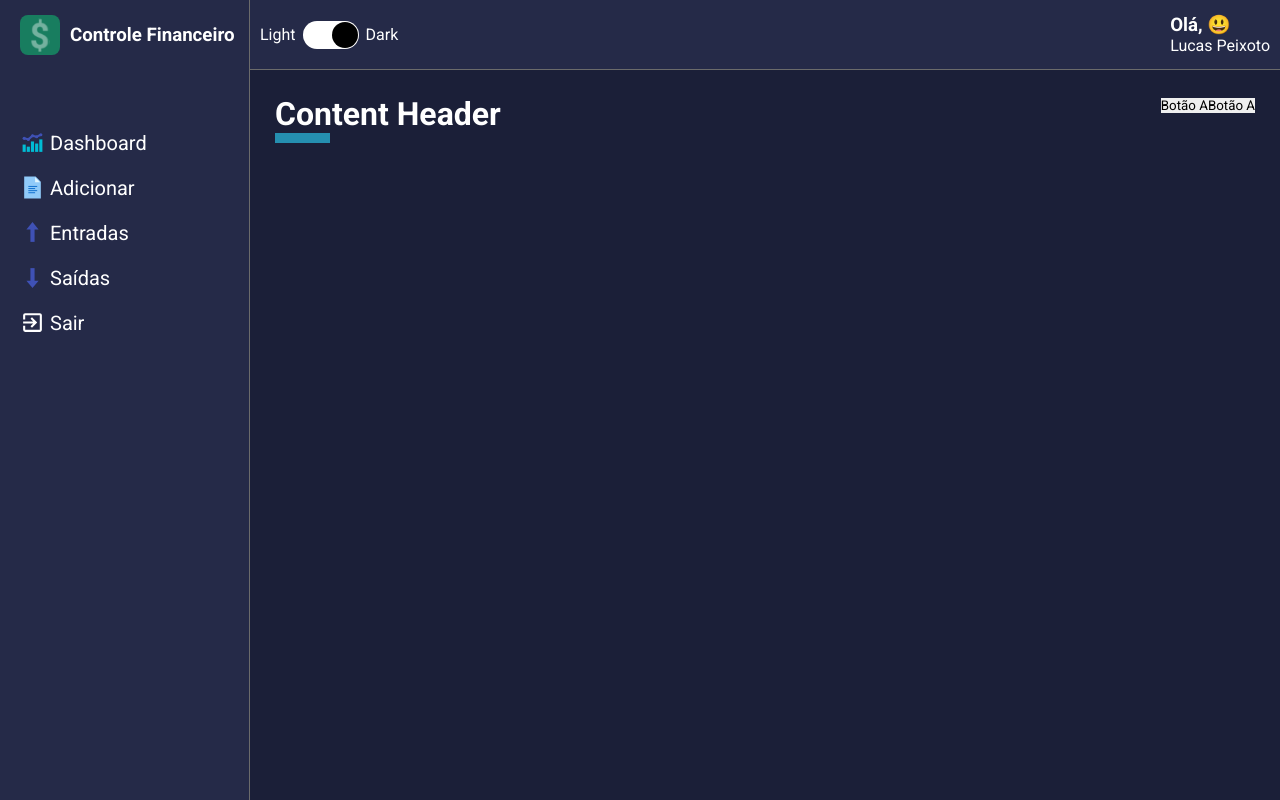
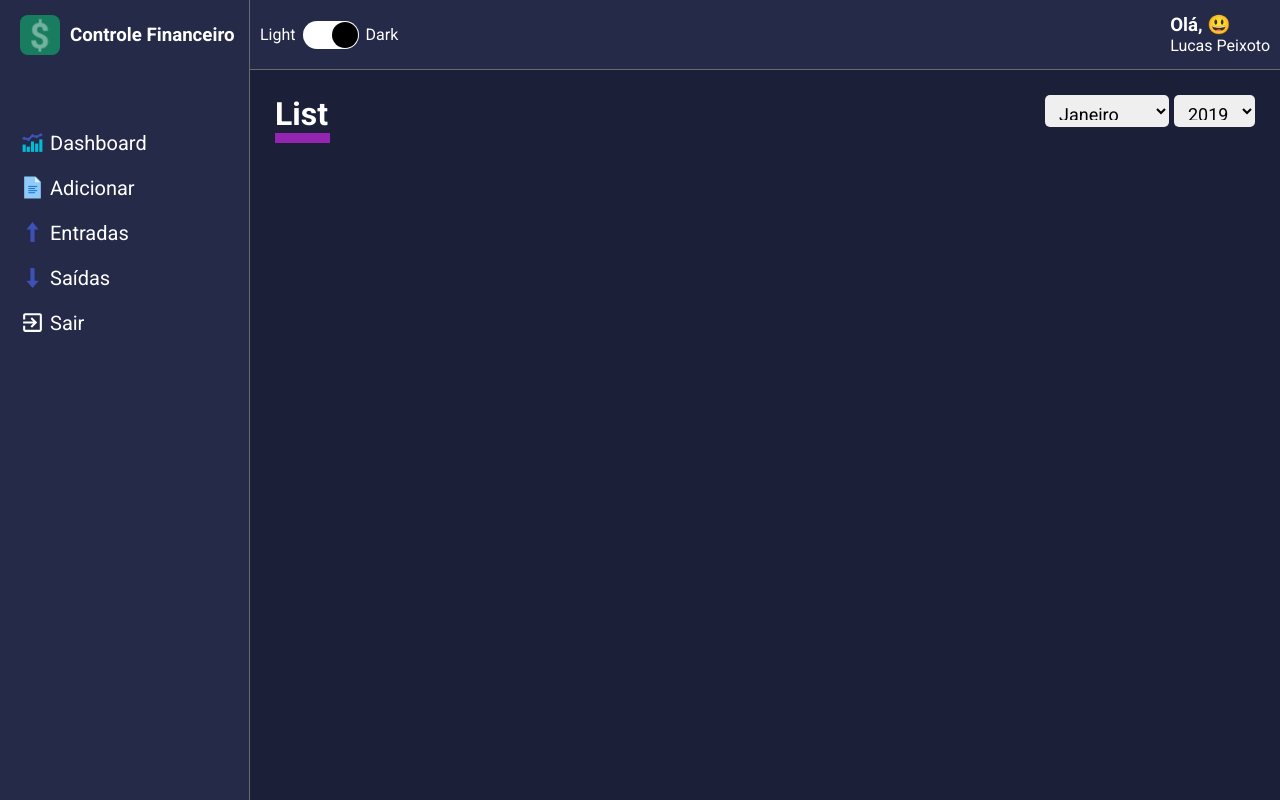
Before and after one commit to lucasspeixoto/money_balance, a React (Create React App) app: page /list/1 in a window 1280 px wide. Built offline with nearby package versions, Linux system fonts and the light colour scheme.

Commit message:
Passagem dinâmica via props dos dados para o ContentHeader

```diff
--- a/public/index.html
+++ b/public/index.html
@@ -8,7 +8,7 @@
 			href="https://fonts.googleapis.com/css2?family=Roboto:wght@400;500;700&display=swap"
 			rel="stylesheet"
 		/>
-		<title>Money Balance</title>
+		<title>Controle Financeiro</title>
 	</head>
 	<body>
 		<noscript>You need to enable JavaScript to run this app.</noscript>
--- a/src/App.tsx
+++ b/src/App.tsx
@@ -3,6 +3,7 @@ import { ThemeProvider } from 'styled-components';
 import Layout from './components/Layout';
 import GlobalStyles from './styles/GlobalStyles';
 import Dashboard from './pages/Dashboard';
+import List from './pages/List';
 import dark from './styles/themes/dark';
 //import light from './styles/themes/light';
 
@@ -11,7 +12,7 @@ const App: React.FC = () => {
 		<ThemeProvider theme={dark}>
 			<GlobalStyles />
 			<Layout>
-        <Dashboard/>
+        <List/>
       </Layout>
 		</ThemeProvider>
 	);
--- a/src/components/Content/styles.ts
+++ b/src/components/Content/styles.ts
@@ -2,8 +2,28 @@ import styled from 'styled-components';
 
 export const Container = styled.div`
 	grid-area: CT;
-  color: ${props => props.theme.colors.white};
+	color: ${props => props.theme.colors.white};
 	background-color: ${props => props.theme.colors.primary};
+	padding: 25px;
+	height: calc(100vh - 70px);
+	overflow-y: scroll;
 
-  padding: 25px;
+	::-webkit-scrollbar {
+		width: 15px;
+	}
+
+	::-webkit-scrollbar-thumb {
+		color: ${props => props.theme.colors.tertiary};
+		background-color: ${props => props.theme.colors.secondary};
+		border: 1px solid ${props => props.theme.colors.tertiary};
+		border-radius: 20px;
+	}
+
+	::-webkit-scrollbar-thumb:hover {
+		background-color: ${props => props.theme.colors.tertiary};
+		border: 1px solid ${props => props.theme.colors.generic};
+	}
+	::-webkit-scrollbar-track {
+		background-color: ${props => props.theme.colors.tertiary};
+	}
 `;
--- a/src/components/ContentHeader/index.tsx
+++ b/src/components/ContentHeader/index.tsx
@@ -2,16 +2,21 @@ import React from 'react';
 
 import { Container, TitleContainer, Controllers } from './styles';
 
-const ContentHeader: React.FC = () => {
+interface IContentHeaderProps {
+	title: string;
+	lineColor: string;
+	children: React.ReactNode;
+}
+
+const ContentHeader: React.FC<IContentHeaderProps> = props => {
+
+
 	return (
 		<Container>
-			<TitleContainer>
-				<h1>Content Header</h1>
+			<TitleContainer lineColor={props.lineColor}>
+				<h1>{props.title}</h1>
 			</TitleContainer>
-			<Controllers>
-				<button type='button'>Botão A</button>
-				<button type='button'>Botão A</button>
-			</Controllers>
+			<Controllers>{props.children}</Controllers>
 		</Container>
 	);
 };
--- a/src/components/ContentHeader/styles.ts
+++ b/src/components/ContentHeader/styles.ts
@@ -1,13 +1,18 @@
 import styled from 'styled-components';
+
+interface ITitleContainerProps {
+	lineColor: string;
+}
 
 export const Container = styled.div`
 	width: 100%;
+	height: 32px;
 	display: flex;
 	justify-content: space-between;
 	margin-bottom: 25px;
 `;
 
-export const TitleContainer = styled.div`
+export const TitleContainer = styled.div<ITitleContainerProps>`
 	> h1 {
 		color: ${props => props.theme.colors.white};
 
@@ -15,9 +20,11 @@ export const TitleContainer = styled.div`
 			content: '';
 			display: block;
 			width: 55px;
-			border-bottom: 10px solid ${props => props.theme.colors.generic};
+			border-bottom: 10px solid ${props => props.lineColor};
 		}
 	}
 `;
 
-export const Controllers = styled.div``;
+export const Controllers = styled.div`
+	display: flex;
+`;
--- a/src/components/MainHeader/index.tsx
+++ b/src/components/MainHeader/index.tsx
@@ -4,7 +4,7 @@ import emojis from '../../utils/emojis'
 
 import { Container, Profile, Welcome, UserName } from './styles';
 
-export const MainHeader: React.FC = () => {
+const MainHeader: React.FC = () => {
 
   const emoji = useMemo(() => {
     const index = Math.floor(Math.random() * emojis.length);
--- /dev/null
+++ b/src/components/SelectInput/index.tsx
@@ -0,0 +1,24 @@
+import React from 'react';
+
+import { Container } from './styles';
+
+interface ISelectInputProps {
+	options: {
+		value: string | number;
+		label: string | number;
+	}[];
+}
+
+const SelectInput: React.FC<ISelectInputProps> = props => {
+	return (
+		<Container>
+			<select>
+				{props.options.map(option => (
+					<option value={option.value}>{option.label}</option>
+				))}
+			</select>
+		</Container>
+	);
+};
+
+export default SelectInput;
--- /dev/null
+++ b/src/components/SelectInput/styles.ts
@@ -0,0 +1,17 @@
+import styled from 'styled-components';
+
+export const Container = styled.div`
+	display: flex;
+	justify-content: space-between;
+
+	> select {
+		padding: 7px 10px;
+		border-radius: 5px;
+		font-size: 18px;
+		margin-left: 5px;
+
+		> option {
+			font-size: 18px;
+		}
+	}
+`;
--- a/src/pages/Dashboard/index.tsx
+++ b/src/pages/Dashboard/index.tsx
@@ -1,11 +1,46 @@
 import React from 'react';
 import { Container } from './styles';
 import ContentHeader from '../../components/ContentHeader';
+import SelectInput from '../../components/SelectInput/';
 
 export const Dashboard: React.FC = () => {
+	const months = [
+		{ value: 'Janeiro', label: 'Janeiro' },
+		{ value: 'Fevereiro', label: 'Fevereiro' },
+		{ value: 'Março', label: 'Março' },
+		{ value: 'Abril', label: 'Abril' },
+		{ value: 'Maio', label: 'Maio' },
+		{ value: 'Junho', label: 'Junho' },
+		{ value: 'Julho', label: 'Julho' },
+		{ value: 'Agosto', label: 'Agosto' },
+		{ value: 'Setembro', label: 'Setembro' },
+		{ value: 'Outubro', label: 'Outubro' },
+		{ value: 'Novembro', label: 'Novembro' },
+		{ value: 'Dezembro', label: 'Dezembro' },
+	];
+
+  const years = [
+    { value: '2019', label: '2019' },
+    { value: '2020', label: '2020' },
+		{ value: '2021', label: '2021' },
+		{ value: '2022', label: '2022' },
+		{ value: '2023', label: '2023' },
+		{ value: '2024', label: '2024' },
+		{ value: '2025', label: '2025' },
+    { value: '2026', label: '2026' },
+		{ value: '2027', label: '2027' },
+		{ value: '2028', label: '2028' },
+		{ value: '2029', label: '2029' },
+		{ value: '2030', label: '2030' },
+	];
+
+
 	return (
 		<Container>
-			<ContentHeader />
+			<ContentHeader title='Dashboard' lineColor='#258FB0'>
+				<SelectInput options={months} />
+        <SelectInput options={years} />
+			</ContentHeader>
 		</Container>
 	);
 };
--- a/src/pages/List/index.tsx
+++ b/src/pages/List/index.tsx
@@ -1,7 +1,48 @@
 import React from 'react';
 
+import { Container } from './styles';
+import ContentHeader from '../../components/ContentHeader';
+import SelectInput from '../../components/SelectInput/';
+
 export const List: React.FC = () => {
-	return <h1>List</h1>;
+	const months = [
+		{ value: 'Janeiro', label: 'Janeiro' },
+		{ value: 'Fevereiro', label: 'Fevereiro' },
+		{ value: 'Março', label: 'Março' },
+		{ value: 'Abril', label: 'Abril' },
+		{ value: 'Maio', label: 'Maio' },
+		{ value: 'Junho', label: 'Junho' },
+		{ value: 'Julho', label: 'Julho' },
+		{ value: 'Agosto', label: 'Agosto' },
+		{ value: 'Setembro', label: 'Setembro' },
+		{ value: 'Outubro', label: 'Outubro' },
+		{ value: 'Novembro', label: 'Novembro' },
+		{ value: 'Dezembro', label: 'Dezembro' },
+	];
+
+	const years = [
+		{ value: '2019', label: '2019' },
+		{ value: '2020', label: '2020' },
+		{ value: '2021', label: '2021' },
+		{ value: '2022', label: '2022' },
+		{ value: '2023', label: '2023' },
+		{ value: '2024', label: '2024' },
+		{ value: '2025', label: '2025' },
+		{ value: '2026', label: '2026' },
+		{ value: '2027', label: '2027' },
+		{ value: '2028', label: '2028' },
+		{ value: '2029', label: '2029' },
+		{ value: '2030', label: '2030' },
+	];
+
+	return (
+		<Container>
+			<ContentHeader title='List' lineColor='#9425b0'>
+				<SelectInput options={months} />
+				<SelectInput options={years} />
+			</ContentHeader>
+		</Container>
+	);
 };
 
 export default List;
--- /dev/null
+++ b/src/pages/List/styles.ts
@@ -0,0 +1,12 @@
+import styled from 'styled-components';
+
+export const Container = styled.div`
+	/* grid-area: MH;
+	color: ${props => props.theme.colors.white};
+	background-color: ${props => props.theme.colors.secondary};
+	display: flex;
+	justify-content: space-between;
+	align-items: center;
+	padding: 0 10px;
+	border-bottom: 1px solid ${props => props.theme.colors.grey}; */
+`;
--- a/src/styles/GlobalStyles.ts
+++ b/src/styles/GlobalStyles.ts
@@ -2,7 +2,7 @@ import { createGlobalStyle } from 'styled-components';
 
 export default createGlobalStyle`
 
-::-webkit-scrollbar {
+/* ::-webkit-scrollbar {
 	width: 15px;
 }
 
@@ -16,7 +16,7 @@ export default createGlobalStyle`
 ::-webkit-scrollbar-thumb:hover {
 	background-color: #252A48;
 	border: 1px solid #fff;
-}
+} */
 
   * {
     margin: 0;
```
